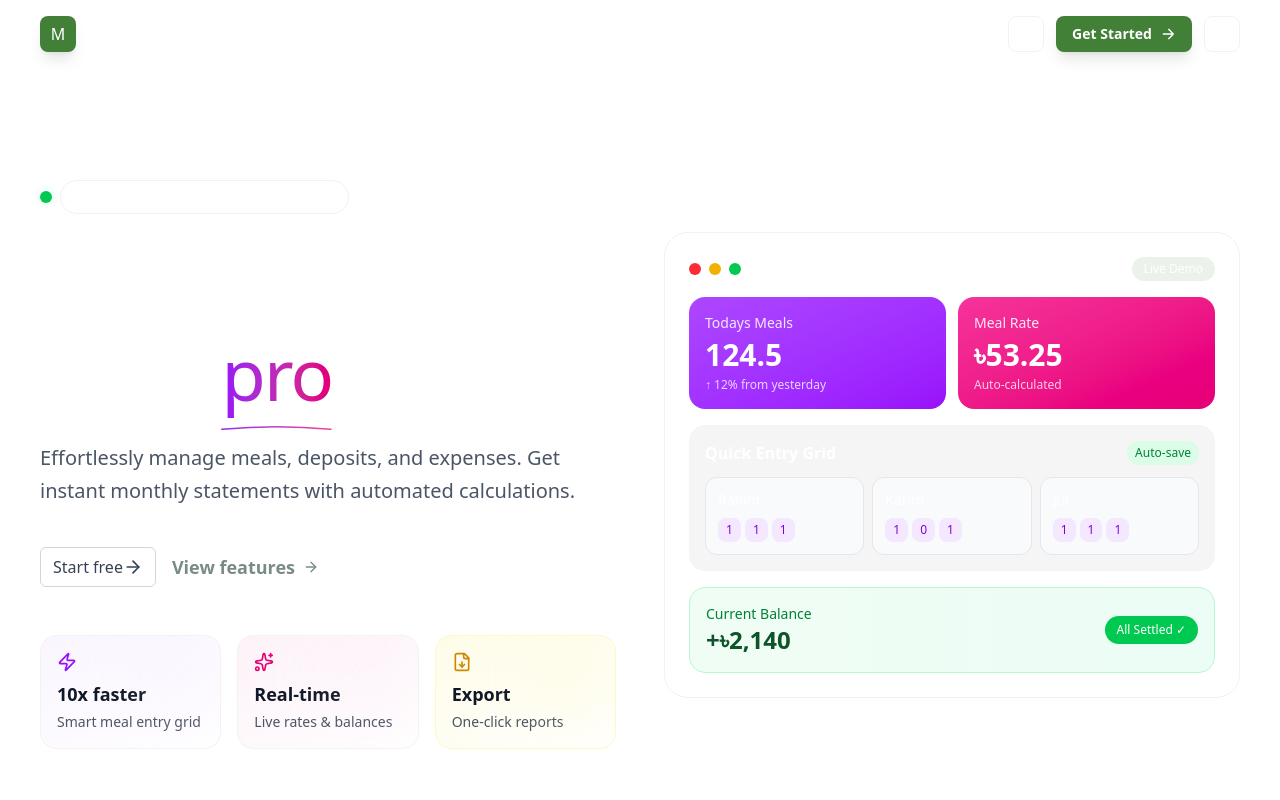
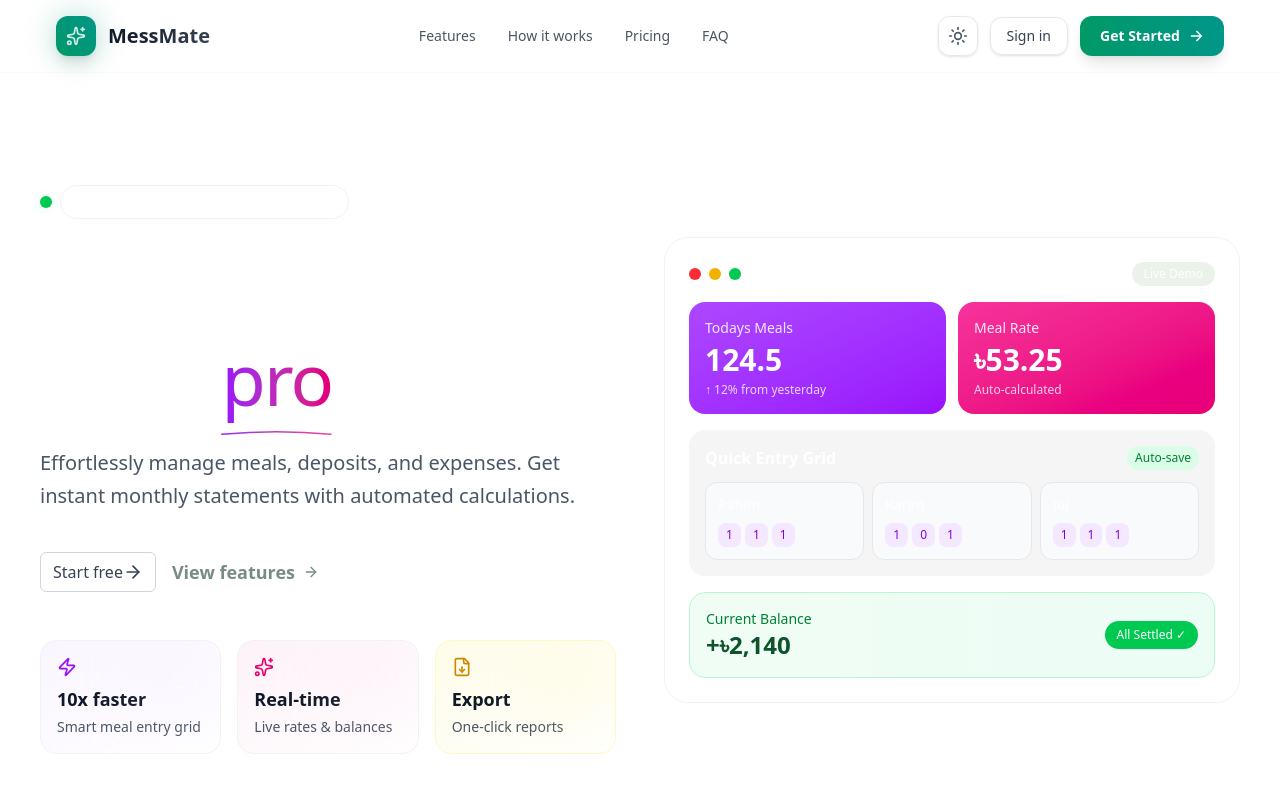
Before and after one commit to ibraakhalil/messefy-web, a Next.js app in the folder frontend/: page / in a window 1280 px wide. Shown: the top 800 px of the page. Built offline with nearby package versions, Linux system fonts and the light colour scheme.

Commit message:
feat: enhance Header component with improved styling and functionality

```diff
--- a/frontend/app/layout.tsx
+++ b/frontend/app/layout.tsx
@@ -14,11 +14,7 @@ export const metadata: Metadata = {
   description: 'Generated by create next app',
 }
 
-export default function RootLayout({
-  children,
-}: Readonly<{
-  children: React.ReactNode
-}>) {
+export default function RootLayout({ children }: Readonly<{ children: React.ReactNode }>) {
   return (
     <html lang="en" suppressHydrationWarning>
       <body className={`${inter.variable} bg-primary-bg font-sans antialiased`}>
--- a/frontend/components/home/Header.tsx
+++ b/frontend/components/home/Header.tsx
@@ -1,6 +1,6 @@
 'use client'
 
-import { Menu, Moon, Sun } from 'lucide-react'
+import { Menu, Moon, Sun, Sparkles } from 'lucide-react'
 import { useTheme } from 'next-themes'
 import { useState } from 'react'
 
@@ -14,53 +14,85 @@ export const Header = () => {
   }
 
   return (
-    <header id="top" className="sticky top-0 z-50 w-full backdrop-blur-md">
-      <div className="container flex items-center justify-between py-4">
-        {/* Brand */}
-        <a href="#top" className="group inline-flex items-center gap-2">
-          <span className="bg-primary text-primary-fg inline-flex h-9 w-9 items-center justify-center rounded-lg shadow-lg">
-            M
+    <header
+      id="top"
+      className="sticky top-0 z-50 w-full border-b border-gray-200/20 bg-white/80 backdrop-blur-lg"
+    >
+      <div className="container flex max-w-7xl items-center justify-between px-4 py-4">
+        {/* Enhanced Brand */}
+        <a href="#top" className="group inline-flex items-center gap-3">
+          <div className="relative">
+            <div className="flex h-10 w-10 transform items-center justify-center rounded-xl bg-gradient-to-tr from-emerald-600 to-teal-600 shadow-lg transition-transform duration-300 group-hover:scale-105">
+              <Sparkles className="h-5 w-5 text-white" />
+            </div>
+            <div className="absolute inset-0 rounded-xl bg-gradient-to-tr from-emerald-600 to-teal-600 opacity-30 blur-lg transition-opacity duration-300 group-hover:opacity-50"></div>
+          </div>
+          <span className="bg-gradient-to-r from-gray-900 to-gray-700 bg-clip-text text-xl font-bold text-transparent">
+            MessMate
           </span>
-          <span className="text-lg font-extrabold tracking-tight">MessMate</span>
         </a>
 
         {/* Desktop nav */}
-        <nav className="hidden items-center gap-8 md:flex">
-          <a href="#features" className="text-subtitle hover:text-pure text-sm font-medium">
+        <nav className="tablet:flex hidden items-center gap-8">
+          <a
+            href="#features"
+            className="group relative text-sm font-medium text-gray-600 transition-colors duration-200 hover:text-gray-900"
+          >
             Features
+            <span className="absolute -bottom-1 left-0 h-0.5 w-0 bg-gradient-to-r from-emerald-600 to-teal-600 transition-all duration-300 group-hover:w-full"></span>
           </a>
-          <a href="#how" className="text-subtitle hover:text-pure text-sm font-medium">
+          <a
+            href="#how"
+            className="group relative text-sm font-medium text-gray-600 transition-colors duration-200 hover:text-gray-900"
+          >
             How it works
+            <span className="absolute -bottom-1 left-0 h-0.5 w-0 bg-gradient-to-r from-emerald-600 to-teal-600 transition-all duration-300 group-hover:w-full"></span>
           </a>
-          <a href="#pricing" className="text-subtitle hover:text-pure text-sm font-medium">
+          <a
+            href="#pricing"
+            className="group relative text-sm font-medium text-gray-600 transition-colors duration-200 hover:text-gray-900"
+          >
             Pricing
+            <span className="absolute -bottom-1 left-0 h-0.5 w-0 bg-gradient-to-r from-emerald-600 to-teal-600 transition-all duration-300 group-hover:w-full"></span>
           </a>
-          <a href="#faq" className="text-subtitle hover:text-pure text-sm font-medium">
+          <a
+            href="#faq"
+            className="group relative text-sm font-medium text-gray-600 transition-colors duration-200 hover:text-gray-900"
+          >
             FAQ
+            <span className="absolute -bottom-1 left-0 h-0.5 w-0 bg-gradient-to-r from-emerald-600 to-teal-600 transition-all duration-300 group-hover:w-full"></span>
           </a>
         </nav>
 
-        {/* Actions */}
+        {/* Enhanced Actions */}
         <div className="flex items-center gap-3">
           <button
             onClick={toggleTheme}
-            className="border-border-color text-icon hover:bg-secondary-background inline-flex h-9 w-9 items-center justify-center rounded-lg border"
+            className="flex h-10 w-10 items-center justify-center rounded-xl border border-gray-200 bg-white/80 text-gray-600 shadow-sm backdrop-blur-sm transition-all duration-300 hover:scale-105 hover:border-gray-300 hover:text-gray-900 hover:shadow-md"
             aria-label="Toggle theme"
           >
-            {theme === 'dark' ? <Sun className="size-5" /> : <Moon className="size-5" />}
+            {theme === 'dark' ? <Sun className="h-5 w-5" /> : <Moon className="h-5 w-5" />}
           </button>
+
           <a
             href="#"
-            className="border-border-color text-pure hover:bg-secondary-background hidden rounded-lg border px-4 py-2 text-sm font-semibold md:inline-block"
+            className="tablet:inline-flex hidden items-center gap-2 rounded-xl border border-gray-200 bg-white/80 px-4 py-2 text-sm font-medium text-gray-700 shadow-sm backdrop-blur-sm transition-all duration-300 hover:scale-105 hover:border-gray-300 hover:text-gray-900 hover:shadow-md"
           >
             Sign in
           </a>
+
           <a
             href="#pricing"
-            className="bg-primary text-primary-fg inline-flex items-center gap-2 rounded-lg px-4 py-2 text-sm font-semibold shadow-lg"
+            className="group inline-flex transform items-center gap-2 rounded-xl bg-gradient-to-r from-emerald-600 to-teal-600 px-5 py-2.5 text-sm font-semibold text-white shadow-lg transition-all duration-300 hover:-translate-y-0.5 hover:from-emerald-700 hover:to-teal-700 hover:shadow-xl hover:shadow-emerald-200/50"
           >
             Get Started
-            <svg width="16" height="16" viewBox="0 0 24 24" fill="none">
+            <svg
+              width="16"
+              height="16"
+              viewBox="0 0 24 24"
+              fill="none"
+              className="transition-transform duration-300 group-hover:translate-x-1"
+            >
               <path
                 d="M5 12h14M13 5l7 7-7 7"
                 stroke="currentColor"
@@ -70,52 +102,57 @@ export const Header = () => {
               />
             </svg>
           </a>
+
           <button
             onClick={() => setIsMenuOpen(!isMenuOpen)}
-            className="border-border-color text-icon hover:bg-secondary-background inline-flex h-9 w-9 items-center justify-center rounded-lg border md:hidden"
+            className="tablet:hidden flex h-10 w-10 items-center justify-center rounded-xl border border-gray-200 bg-white/80 text-gray-600 shadow-sm backdrop-blur-sm transition-all duration-300 hover:scale-105 hover:border-gray-300 hover:text-gray-900 hover:shadow-md"
             aria-label="Toggle menu"
             aria-expanded={isMenuOpen}
           >
-            <Menu className="size-5" />
+            <Menu className="h-5 w-5" />
           </button>
         </div>
       </div>
 
-      {/* Mobile menu */}
+      {/* Enhanced Mobile menu */}
       <div
-        className={`container ${isMenuOpen ? '' : 'hidden'} border-border-color bg-primary-background border-t py-3 md:hidden`}
+        className={`container max-w-7xl px-4 ${
+          isMenuOpen ? 'block' : 'hidden'
+        } tablet:hidden border-t border-gray-200/50 bg-white/95 backdrop-blur-lg`}
       >
-        <nav className="grid gap-2">
+        <nav className="space-y-1 py-4">
           <a
             href="#features"
-            className="text-subtitle hover:bg-secondary-background hover:text-pure rounded-md px-3 py-2 text-sm font-medium"
+            className="block rounded-xl px-4 py-3 text-sm font-medium text-gray-600 transition-all duration-200 hover:bg-gray-50/80 hover:text-gray-900"
           >
             Features
           </a>
           <a
             href="#how"
-            className="text-subtitle hover:bg-secondary-background hover:text-pure rounded-md px-3 py-2 text-sm font-medium"
+            className="block rounded-xl px-4 py-3 text-sm font-medium text-gray-600 transition-all duration-200 hover:bg-gray-50/80 hover:text-gray-900"
           >
             How it works
           </a>
           <a
             href="#pricing"
-            className="text-subtitle hover:bg-secondary-background hover:text-pure rounded-md px-3 py-2 text-sm font-medium"
+            className="block rounded-xl px-4 py-3 text-sm font-medium text-gray-600 transition-all duration-200 hover:bg-gray-50/80 hover:text-gray-900"
           >
             Pricing
           </a>
           <a
             href="#faq"
-            className="text-subtitle hover:bg-secondary-background hover:text-pure rounded-md px-3 py-2 text-sm font-medium"
+            className="block rounded-xl px-4 py-3 text-sm font-medium text-gray-600 transition-all duration-200 hover:bg-gray-50/80 hover:text-gray-900"
           >
             FAQ
           </a>
-          <a
-            href="#"
-            className="border-border-color text-pure hover:bg-secondary-background mt-1 rounded-md border px-3 py-2 text-sm font-semibold"
-          >
-            Sign in
-          </a>
+          <div className="mt-2 border-t border-gray-200/50 pt-2">
+            <a
+              href="#"
+              className="block rounded-xl border border-gray-200/60 bg-gray-50/50 px-4 py-3 text-sm font-medium text-gray-700 transition-all duration-200 hover:bg-gray-100/80 hover:text-gray-900"
+            >
+              Sign in
+            </a>
+          </div>
         </nav>
       </div>
     </header>
```
